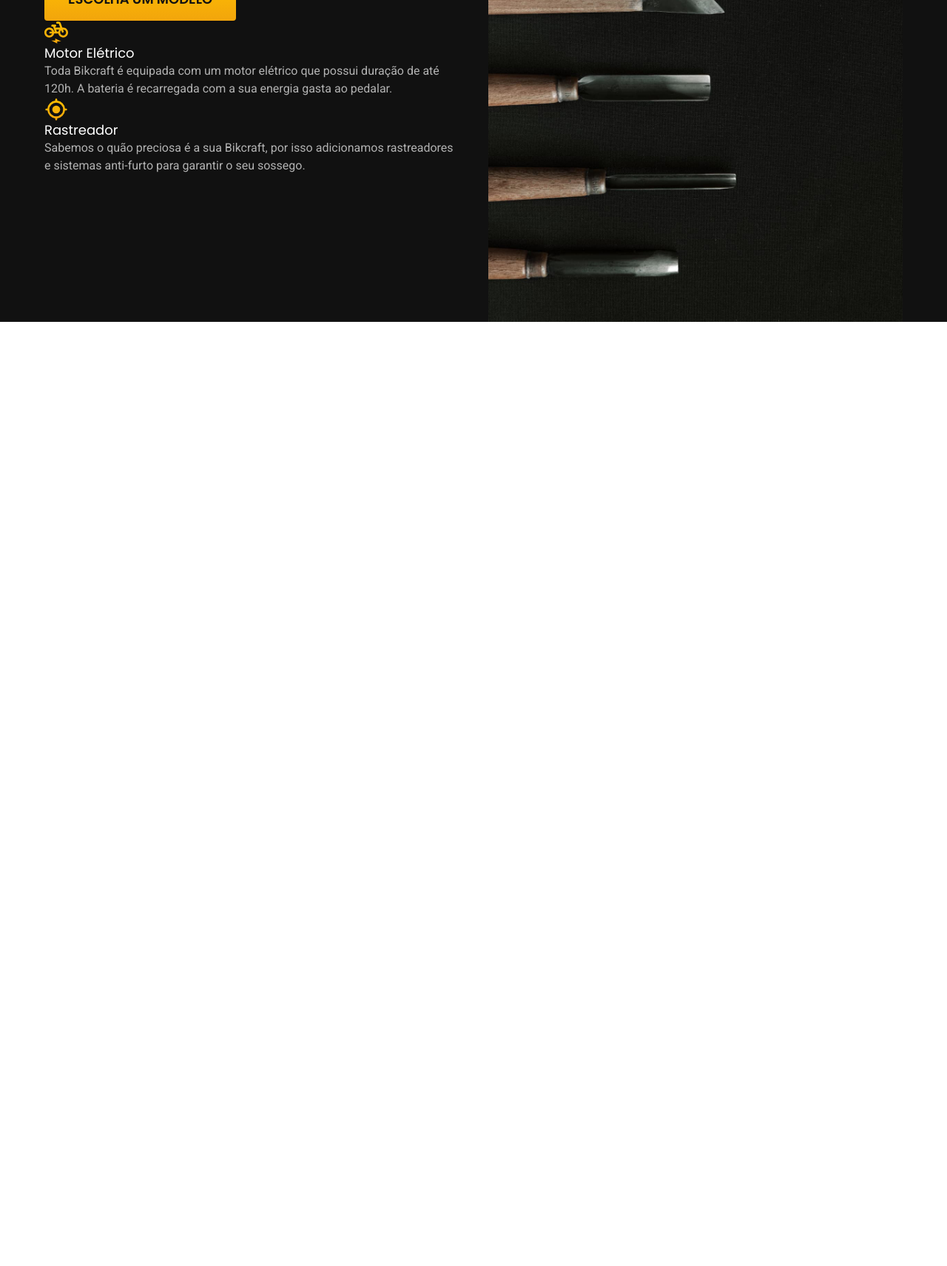
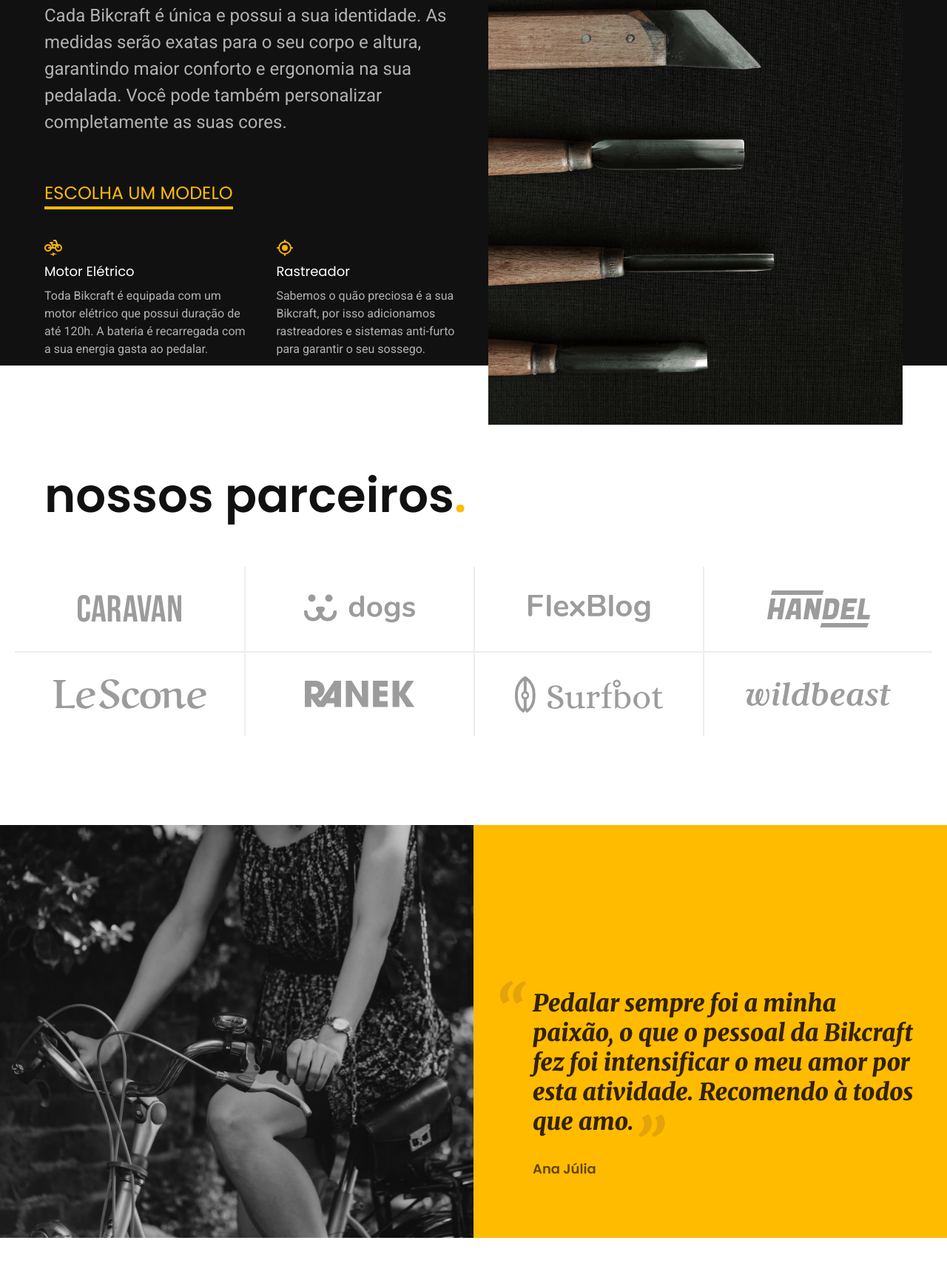
Before and after one commit to ViniciusFcopereira/bickcraft, a plain HTML site: page index.html in a window 1280 px wide. Shown: the part 2177-3888 px from the top of the page at 74% size. Before the commit the page ends 3212 px from the top, so only its background shows below. Drawn offline with Linux system fonts and the light colour scheme.

Commit message:
parceiros e depoimento

```diff
--- a/css/global/global.css
+++ b/css/global/global.css
@@ -5,7 +5,7 @@ body {
   padding-bottom: 600px;
 }
 
-h1, h2, h3,h4 ul, p {
+h1, h2, h3,h4 ul, p, blockquote {
   margin: 0px;
 }
 ul{
--- /dev/null
+++ b/css/home/depoimento.css
@@ -0,0 +1,53 @@
+.depoimento {
+  display: grid;
+  grid-template-columns: 1fr 1fr;
+  background-color: var(--cor-p1);
+  overflow: hidden;
+}
+
+.depoimento img {
+  width: 100%;
+  height: 100%;
+  object-fit: cover;
+  border-radius: 0px;
+}
+
+.depoimento-conteudo {
+  padding: 40px 40px 80px 80px;
+  align-self: end;
+}
+
+.depoimento-conteudo p {
+  max-width: 32ch;
+  font-family: "Merriweather", serif;
+  font-weight: 900;
+  font-style: italic;
+  margin-bottom: 32px;
+  position: relative;
+}
+
+.depoimento p::before,
+.depoimento p::after {
+  font-size: 5rem;
+  color: var(--cor-p2);
+  position: absolute;
+}
+
+.depoimento p::before {
+  content: '“';
+  left: -50px;
+  top: -20px;
+}
+
+.depoimento p::after {
+  content: '”';
+}
+
+@media (max-width: 800px) {
+  .depoimento {
+    grid-template-columns: 1fr;
+    text-align: center;
+    padding: 40px 20px;
+    justify-self: center;
+  }
+}
--- a/css/home/introdução.css
+++ b/css/home/introdução.css
@@ -16,6 +16,7 @@
 }
 
 .introdução img {
+  width: 100%;
   height: 100%;
   object-fit: cover;
   border-radius: 4px;
--- /dev/null
+++ b/css/home/parceiros.css
@@ -0,0 +1,62 @@
+.parceiros {
+  padding-top: 60px;
+  padding-bottom: 120px;
+}
+
+.parceiros h2 {
+  margin-bottom: 60px;
+}
+
+.parceiros ul {
+  padding: 0 20px;
+  max-width: 1400px;
+  display: grid;
+  grid-template-columns: repeat(4, 1fr);
+  margin: 0 auto
+}
+.parceiros li {
+  display: flex;
+  padding: 32px;
+  border-left: 2px solid var(--cor-2);
+}
+
+.parceiros img {
+  margin: auto;
+}
+
+.parceiros li:first-child,
+.parceiros li:nth-child(5) {
+border-left: none;
+}
+
+.parceiros li:nth-child(n + 5) {
+ border-top: 2px solid var(--cor-2);
+}
+
+@media (max-width: 800px) {
+ .parceiros {
+  padding-bottom: 60px;
+ }
+.parceiros img {
+  max-height: 200px;
+}
+ .parceiros li {
+  display: flex;
+  padding: 20px;
+ }
+
+ .parceiros h2 {
+  margin-bottom: 20px;
+ }
+ .parceiros ul {
+  grid-template-columns: repeat(2, 1fr);
+ }
+
+  .parceiros li:nth-child(n + 3) {
+    border-top: 2px solid var(--cor-2);
+ }
+
+ .parceiros li:nth-child(odd){
+  border-left: none;
+ }
+}
--- a/css/home/tecnologia.css
+++ b/css/home/tecnologia.css
@@ -1,5 +1,6 @@
 .tecnologia-bg {
   background-color: var(--cor-11);
+  box-shadow: inset 0 80px var(--cor-0), inset 0 -80px var(--cor-0);
 }
 
 .tecnologia {
@@ -7,3 +8,81 @@
   grid-template-columns: 1fr 1fr;
   gap: 40px;
 }
+
+.tecnologia-imagem img {
+  width: 100%;
+  height: 100%;
+  object-fit: cover;
+  object-position: left;
+
+}
+
+.tecnologia-conteudo {
+  padding-top: 160px;
+  padding-top:  160px;
+}
+
+.tecnologia-conteudo > span {
+  display: block;
+  margin-bottom: 20px;
+}
+
+.tecnologia-conteudo h2 {
+  margin-bottom: 32px;
+}
+
+.tecnologia-conteudo > p {
+margin-bottom: 60px;
+}
+
+.tecnologia a {
+  margin-bottom: 40px;
+}
+
+.tecnologia-vantagem {
+  display: flex;
+  gap: 40px;
+  margin-bottom: 90px;
+}
+
+.tecnologia-vantagem h3 {
+margin-bottom: 8px;
+width: max-content;
+}
+
+.tecnologia-vantagem img {
+  width: 24px;
+  margin-bottom: 8px;
+}
+
+@media (max-width: 800px) {
+  .tecnologia-bg{
+    box-shadow: initial;
+  }
+  .tecnologia {
+    grid-template-columns: 1fr;
+  }
+  .tecnologia-conteudo {
+    padding-top: 60px;
+    padding-bottom: 60px;
+  }
+
+  .tecnologia-imagem {
+    display: none;
+  }
+
+  .tecnologia a {
+    margin-bottom: 60px;
+  }
+
+  .tecnologia-vantagem {
+    margin-bottom: 0px;
+  }
+}
+
+
+@media (max-width: 600px) {
+  .tecnologia-vantagem {
+    flex-direction: column;
+  }
+}
--- a/css/style.css
+++ b/css/style.css
@@ -12,6 +12,8 @@
 /* home*/
 @import "./home/introdução.css";
 @import "./home/tecnologia.css";
+@import "./home/parceiros.css";
+@import "./home/depoimento.css";
 
 /*bicicletas*/
 @import "./bicicletas/bicicletas-listas.css";
--- a/css/utilidade/componentes.css
+++ b/css/utilidade/componentes.css
@@ -27,3 +27,22 @@
     font-size: 16px;
   }
  }
+
+ .link {
+  display: inline-block;
+  color: var(--cor-p1);
+  font: 500 1.5rem/1.5 "Poppins", sans-serif;
+  text-transform: uppercase;
+ }
+
+ .link::after {
+  content: "";
+  display: block;
+  width: 100%;
+  height: 4px;
+  background-color: currentColor;
+ }
+
+ .link:hover {
+  color: var(--cor-0);
+ }
--- a/index.html
+++ b/index.html
@@ -9,7 +9,7 @@
   <link rel="stylesheet" href="./css/style.css">
   <link rel="preconnect" href="https://fonts.googleapis.com">
   <link rel="preconnect" href="https://fonts.gstatic.com" crossorigin>
-  <link href="https://fonts.googleapis.com/css2?family=Poppins:wght@400;600&family=Roboto:wght@400;500&display=swap" rel="stylesheet">
+  <link href="https://fonts.googleapis.com/css2?family=Merriweather:ital,wght@1,900&family=Poppins:wght@400;600&family=Roboto:wght@400;500&display=swap" rel="stylesheet">
 </head>
 
 <body>
@@ -75,7 +75,8 @@
         <span class="font-2-l-b cor-5">Tecnologia Avançada</span>
         <h2 class="font-1-xxl cor-0">você escolhe as suas cores e componentes<span class="cor-p1">.</span></h2>
         <p class="font-2-l cor-5">Cada Bikcraft é única e possui a sua identidade. As medidas serão exatas para o seu corpo e altura, garantindo maior conforto e ergonomia na sua pedalada. Você pode também personalizar completamente as suas cores.</p>
-        <a class="botao link" href="./bicicletas.html">Escolha um modelo</a>
+        <a class="link" href="./bicicletas.html">Escolha um modelo</a>
+        <div class="tecnologia-vantagem">
           <div>
             <img src="./img/icones/eletrica.svg" alt="">
             <h3 class="font-1-m cor-0">Motor Elétrico</h3>
@@ -87,11 +88,46 @@
             <p class="font-2-s cor-5">Sabemos o quão preciosa é a sua Bikcraft, por isso adicionamos rastreadores e sistemas anti-furto para garantir o seu sossego.</p>
           </div>
         </div>
+      </div>
       <div class="tecnologia-imagem">
         <img src="./img/fotos/tecnologia.jpg" alt="">
       </div>
     </div>
   </article>
+
+  <section class="parceiros" aria-label="Nossos Parceiros">
+    <h2 class="container font-1-xxl">nossos parceiros<span class="cor-p1">.</span></h2>
+    <ul>
+      <li><img src="./img/parceiros/caravan.svg" alt="caravan"></li>
+      <li><img src="./img/parceiros/dogs.svg" alt="dogs"></li>
+
+      <li><img src="./img/parceiros/flexblog.svg" alt="flexblog"></li>
+
+      <li><img src="./img/parceiros/handel.svg" alt="handel"></li>
+
+      <li><img src="./img/parceiros/lescone.svg" alt="lescone"></li>
+
+      <li><img src="./img/parceiros/ranek.svg" alt="ranek"></li>
+
+      <li><img src="./img/parceiros/surfbot.svg" alt="surfbot"></li>
+
+      <li><img src="./img/parceiros/wildbeast.svg" alt="wildbeast"></li>
+
+    </ul>
+  </section>
+
+  <section class="depoimento" aria-label="Depoimento">
+    <div>
+      <img src="./img/fotos/depoimento.jpg" alt="Pessoa pedalando em uma bikcraft">
+    </div>
+    <div class="depoimento-conteudo">
+      <blockquote class="font-1-xl cor-p5">
+        <p>Pedalar sempre foi a minha paixão, o que o pessoal da Bikcraft fez foi intensificar o meu amor por esta atividade. Recomendo à todos que amo.</p>
+      </blockquote>
+      <span class="font-1-m-b cor-p4">Ana Júlia</span>
+    </div>
+
+  </section>
 </body>
 
 </html>
```
Lines whose indentation alone changed are shown as unchanged.
